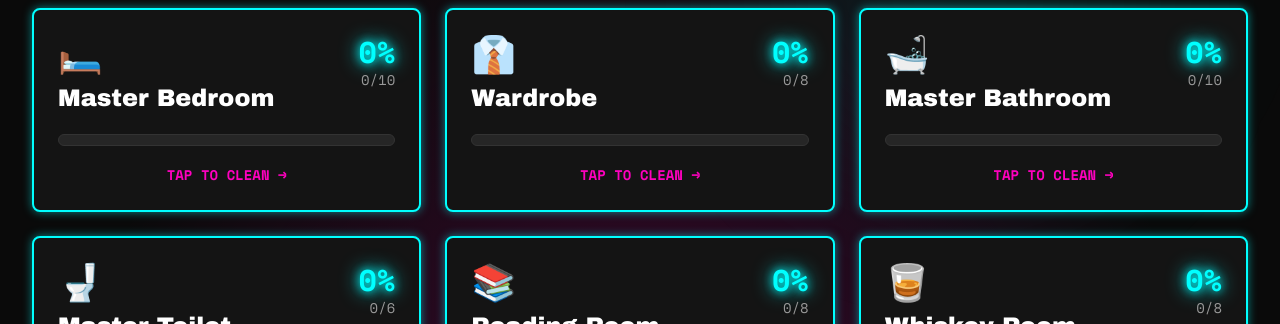
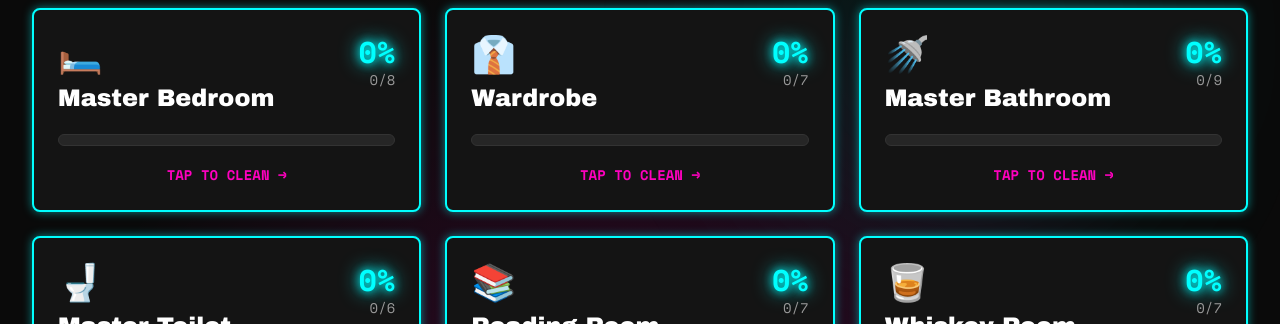
Before and after one commit to donnabickley90/sg-28d6d1dc-51ce-454e-bd7f-e71d35fc95d4-1778813391, a Next.js app: page / in a window 1280 px wide. Shown: the part 476-800 px from the top of the page. Built offline with nearby package versions, Linux system fonts and the light colour scheme.

Commit message:
feat(planner): add animal enclosures and cleaning checklists

```diff
--- a/src/contexts/CleaningProvider.tsx
+++ b/src/contexts/CleaningProvider.tsx
@@ -27,261 +27,308 @@ const CleaningContext = createContext<CleaningContextType | undefined>(undefined
 
 const defaultRooms: Room[] = [
   {
-    id: 'master-bedroom',
-    name: 'Master Bedroom',
-    emoji: '🛏️',
+    id: "master-bedroom",
+    name: "Master Bedroom",
+    emoji: "🛏️",
     tasks: [
-      { id: '1', text: 'Strip bed and wash all bedding including pillows', completed: false },
-      { id: '2', text: 'Vacuum under bed and nightstands', completed: false },
-      { id: '3', text: 'Dust ceiling fan and light fixtures', completed: false },
-      { id: '4', text: 'Wipe down all surfaces and nightstands', completed: false },
-      { id: '5', text: 'Clean mirrors and windows', completed: false },
-      { id: '6', text: 'Organize and declutter dresser tops', completed: false },
-      { id: '7', text: 'Vacuum or mop floors thoroughly', completed: false },
-      { id: '8', text: 'Dust baseboards and corners', completed: false },
-      { id: '9', text: 'Clean air vents', completed: false },
-      { id: '10', text: 'Flip or rotate mattress', completed: false },
-    ],
+      { id: "mb-1", text: "Strip and wash all bedding", completed: false },
+      { id: "mb-2", text: "Vacuum under the bed", completed: false },
+      { id: "mb-3", text: "Dust ceiling fans and light fixtures", completed: false },
+      { id: "mb-4", text: "Wipe down nightstands and dressers", completed: false },
+      { id: "mb-5", text: "Clean mirrors and windows", completed: false },
+      { id: "mb-6", text: "Organize closet", completed: false },
+      { id: "mb-7", text: "Vacuum or mop floors", completed: false },
+      { id: "mb-8", text: "Dust baseboards and corners", completed: false },
+    ]
   },
   {
-    id: 'wardrobe',
-    name: 'Wardrobe',
-    emoji: '👔',
+    id: "wardrobe",
+    name: "Wardrobe",
+    emoji: "👔",
     tasks: [
-      { id: '1', text: 'Remove all clothes and sort: keep, donate, trash', completed: false },
-      { id: '2', text: 'Vacuum or wipe down shelves and drawers', completed: false },
-      { id: '3', text: 'Organize clothes by category and color', completed: false },
-      { id: '4', text: 'Check for moths or pests', completed: false },
-      { id: '5', text: 'Clean mirrors inside wardrobe', completed: false },
-      { id: '6', text: 'Dust top of wardrobe', completed: false },
-      { id: '7', text: 'Replace or freshen sachets/cedar blocks', completed: false },
-      { id: '8', text: 'Wipe down handles and doors', completed: false },
-    ],
+      { id: "wr-1", text: "Sort through clothes - donate/discard", completed: false },
+      { id: "wr-2", text: "Vacuum closet floor", completed: false },
+      { id: "wr-3", text: "Wipe down shelves and rods", completed: false },
+      { id: "wr-4", text: "Organize shoes", completed: false },
+      { id: "wr-5", text: "Check for moths/pests", completed: false },
+      { id: "wr-6", text: "Clean mirrors", completed: false },
+      { id: "wr-7", text: "Organize accessories", completed: false },
+    ]
   },
   {
-    id: 'master-bathroom',
-    name: 'Master Bathroom',
-    emoji: '🛁',
+    id: "master-bathroom",
+    name: "Master Bathroom",
+    emoji: "🚿",
     tasks: [
-      { id: '1', text: 'Scrub shower/tub with cleaner and brush', completed: false },
-      { id: '2', text: 'Clean grout and tiles', completed: false },
-      { id: '3', text: 'Scrub sink and faucet', completed: false },
-      { id: '4', text: 'Clean mirrors thoroughly', completed: false },
-      { id: '5', text: 'Wipe down countertops and vanity', completed: false },
-      { id: '6', text: 'Empty and clean cabinets/drawers', completed: false },
-      { id: '7', text: 'Wash bath mats and shower curtain', completed: false },
-      { id: '8', text: 'Scrub floor and baseboards', completed: false },
-      { id: '9', text: 'Clean exhaust fan', completed: false },
-      { id: '10', text: 'Restock toiletries and organize', completed: false },
-    ],
+      { id: "mbath-1", text: "Scrub shower/tub and grout", completed: false },
+      { id: "mbath-2", text: "Clean toilet thoroughly", completed: false },
+      { id: "mbath-3", text: "Wipe down sink and counters", completed: false },
+      { id: "mbath-4", text: "Clean mirrors", completed: false },
+      { id: "mbath-5", text: "Empty and organize cabinets", completed: false },
+      { id: "mbath-6", text: "Wash bath mats and towels", completed: false },
+      { id: "mbath-7", text: "Clean exhaust fan", completed: false },
+      { id: "mbath-8", text: "Mop floor", completed: false },
+      { id: "mbath-9", text: "Descale faucets and showerhead", completed: false },
+    ]
   },
   {
-    id: 'master-toilet',
-    name: 'Master Toilet',
-    emoji: '🚽',
+    id: "master-toilet",
+    name: "Master Toilet",
+    emoji: "🚽",
     tasks: [
-      { id: '1', text: 'Deep clean toilet bowl with brush and cleaner', completed: false },
-      { id: '2', text: 'Wipe down exterior of toilet', completed: false },
-      { id: '3', text: 'Clean behind and around toilet base', completed: false },
-      { id: '4', text: 'Disinfect toilet seat and lid', completed: false },
-      { id: '5', text: 'Wipe down walls and door', completed: false },
-      { id: '6', text: 'Mop floor thoroughly', completed: false },
-    ],
+      { id: "mt-1", text: "Deep clean toilet bowl", completed: false },
+      { id: "mt-2", text: "Scrub toilet exterior and base", completed: false },
+      { id: "mt-3", text: "Clean sink and faucet", completed: false },
+      { id: "mt-4", text: "Wipe down walls and door", completed: false },
+      { id: "mt-5", text: "Empty trash", completed: false },
+      { id: "mt-6", text: "Mop floor", completed: false },
+    ]
   },
   {
-    id: 'reading-room',
-    name: 'Reading Room',
-    emoji: '📚',
+    id: "reading-room",
+    name: "Reading Room",
+    emoji: "📚",
     tasks: [
-      { id: '1', text: 'Dust all bookshelves top to bottom', completed: false },
-      { id: '2', text: 'Wipe down book spines', completed: false },
-      { id: '3', text: 'Vacuum or mop floors', completed: false },
-      { id: '4', text: 'Clean windows and window sills', completed: false },
-      { id: '5', text: 'Dust ceiling fan and light fixtures', completed: false },
-      { id: '6', text: 'Wipe down reading chair/couch', completed: false },
-      { id: '7', text: 'Organize books and declutter', completed: false },
-      { id: '8', text: 'Clean baseboards', completed: false },
-    ],
+      { id: "rr-1", text: "Dust all bookshelves", completed: false },
+      { id: "rr-2", text: "Organize books", completed: false },
+      { id: "rr-3", text: "Vacuum reading chair/couch", completed: false },
+      { id: "rr-4", text: "Clean windows", completed: false },
+      { id: "rr-5", text: "Dust light fixtures", completed: false },
+      { id: "rr-6", text: "Vacuum or mop floor", completed: false },
+      { id: "rr-7", text: "Wipe down side tables", completed: false },
+    ]
   },
   {
-    id: 'whiskey-room',
-    name: 'Whiskey Room',
-    emoji: '🥃',
+    id: "whiskey-room",
+    name: "Whiskey Room",
+    emoji: "🥃",
     tasks: [
-      { id: '1', text: 'Dust all bottles and display shelves', completed: false },
-      { id: '2', text: 'Clean glassware and decanters', completed: false },
-      { id: '3', text: 'Wipe down bar surface', completed: false },
-      { id: '4', text: 'Organize bottles and check inventory', completed: false },
-      { id: '5', text: 'Vacuum or mop floors', completed: false },
-      { id: '6', text: 'Clean windows and mirrors', completed: false },
-      { id: '7', text: 'Dust ceiling fan and light fixtures', completed: false },
-      { id: '8', text: 'Wipe down chairs/seating', completed: false },
-    ],
+      { id: "whr-1", text: "Dust all bottles and shelves", completed: false },
+      { id: "whr-2", text: "Polish glassware", completed: false },
+      { id: "whr-3", text: "Clean bar cart or cabinet", completed: false },
+      { id: "whr-4", text: "Organize spirits collection", completed: false },
+      { id: "whr-5", text: "Wipe down surfaces", completed: false },
+      { id: "whr-6", text: "Vacuum floor", completed: false },
+      { id: "whr-7", text: "Clean any seating", completed: false },
+    ]
   },
   {
-    id: 'makeup-area',
-    name: 'Makeup Area',
-    emoji: '💄',
+    id: "makeup-area",
+    name: "Makeup Area",
+    emoji: "💄",
     tasks: [
-      { id: '1', text: 'Declutter and discard expired products', completed: false },
-      { id: '2', text: 'Clean all makeup brushes and tools', completed: false },
-      { id: '3', text: 'Wipe down vanity surface', completed: false },
-      { id: '4', text: 'Clean mirror thoroughly', completed: false },
-      { id: '5', text: 'Organize drawers and storage', completed: false },
-      { id: '6', text: 'Dust light fixtures and bulbs', completed: false },
-      { id: '7', text: 'Vacuum or sweep floor', completed: false },
-      { id: '8', text: 'Sanitize frequently-touched surfaces', completed: false },
-    ],
+      { id: "ma-1", text: "Sort through makeup - discard expired items", completed: false },
+      { id: "ma-2", text: "Clean makeup brushes", completed: false },
+      { id: "ma-3", text: "Wipe down vanity and mirror", completed: false },
+      { id: "ma-4", text: "Organize drawers", completed: false },
+      { id: "ma-5", text: "Clean beauty tools", completed: false },
+      { id: "ma-6", text: "Dust light fixtures", completed: false },
+      { id: "ma-7", text: "Vacuum around area", completed: false },
+    ]
   },
   {
-    id: 'kitchen',
-    name: 'Kitchen',
-    emoji: '🍳',
+    id: "kitchen",
+    name: "Kitchen",
+    emoji: "🍳",
     tasks: [
-      { id: '1', text: 'Deep clean oven and stovetop', completed: false },
-      { id: '2', text: 'Clean microwave inside and out', completed: false },
-      { id: '3', text: 'Empty fridge, wipe shelves, discard old food', completed: false },
-      { id: '4', text: 'Clean dishwasher filter and run empty cycle', completed: false },
-      { id: '5', text: 'Wipe down all cabinets inside and out', completed: false },
-      { id: '6', text: 'Scrub sink and faucet', completed: false },
-      { id: '7', text: 'Clean countertops and backsplash', completed: false },
-      { id: '8', text: 'Mop floors including under appliances', completed: false },
-      { id: '9', text: 'Organize pantry and check expiry dates', completed: false },
-      { id: '10', text: 'Dust light fixtures and clean exhaust fan', completed: false },
-      { id: '11', text: 'Clean trash can inside and out', completed: false },
-    ],
+      { id: "k-1", text: "Clean out and organize fridge", completed: false },
+      { id: "k-2", text: "Clean oven and stovetop", completed: false },
+      { id: "k-3", text: "Empty and organize all cabinets", completed: false },
+      { id: "k-4", text: "Wipe down counters and backsplash", completed: false },
+      { id: "k-5", text: "Clean sink and disposal", completed: false },
+      { id: "k-6", text: "Clean microwave inside and out", completed: false },
+      { id: "k-7", text: "Organize pantry", completed: false },
+      { id: "k-8", text: "Clean dishwasher filter", completed: false },
+      { id: "k-9", text: "Wipe down appliances", completed: false },
+      { id: "k-10", text: "Mop floor", completed: false },
+      { id: "k-11", text: "Clean light fixtures", completed: false },
+    ]
   },
   {
-    id: 'spare-bathroom',
-    name: 'Spare Bathroom',
-    emoji: '🚿',
+    id: "spare-bathroom",
+    name: "Spare Bathroom",
+    emoji: "🛁",
     tasks: [
-      { id: '1', text: 'Scrub shower/tub', completed: false },
-      { id: '2', text: 'Clean grout and tiles', completed: false },
-      { id: '3', text: 'Scrub sink and faucet', completed: false },
-      { id: '4', text: 'Clean mirror', completed: false },
-      { id: '5', text: 'Wipe down countertops', completed: false },
-      { id: '6', text: 'Empty and clean cabinets', completed: false },
-      { id: '7', text: 'Wash bath mats', completed: false },
-      { id: '8', text: 'Mop floor', completed: false },
-      { id: '9', text: 'Clean exhaust fan', completed: false },
-    ],
+      { id: "sbath-1", text: "Scrub shower/tub", completed: false },
+      { id: "sbath-2", text: "Clean toilet", completed: false },
+      { id: "sbath-3", text: "Wipe down sink and counter", completed: false },
+      { id: "sbath-4", text: "Clean mirror", completed: false },
+      { id: "sbath-5", text: "Organize cabinets", completed: false },
+      { id: "sbath-6", text: "Wash towels", completed: false },
+      { id: "sbath-7", text: "Mop floor", completed: false },
+    ]
   },
   {
-    id: 'spare-toilet-1',
-    name: 'Spare Toilet 1',
-    emoji: '🚽',
+    id: "spare-toilet-1",
+    name: "Spare Toilet 1",
+    emoji: "🚽",
     tasks: [
-      { id: '1', text: 'Deep clean toilet bowl', completed: false },
-      { id: '2', text: 'Wipe down exterior of toilet', completed: false },
-      { id: '3', text: 'Clean behind toilet', completed: false },
-      { id: '4', text: 'Disinfect seat and lid', completed: false },
-      { id: '5', text: 'Wipe walls and door', completed: false },
-      { id: '6', text: 'Mop floor', completed: false },
-    ],
+      { id: "st1-1", text: "Deep clean toilet", completed: false },
+      { id: "st1-2", text: "Clean sink", completed: false },
+      { id: "st1-3", text: "Wipe walls and door", completed: false },
+      { id: "st1-4", text: "Empty trash", completed: false },
+      { id: "st1-5", text: "Mop floor", completed: false },
+    ]
   },
   {
-    id: 'spare-toilet-2',
-    name: 'Spare Toilet 2',
-    emoji: '🚽',
+    id: "spare-toilet-2",
+    name: "Spare Toilet 2",
+    emoji: "🚽",
     tasks: [
-      { id: '1', text: 'Deep clean toilet bowl', completed: false },
-      { id: '2', text: 'Wipe down exterior of toilet', completed: false },
-      { id: '3', text: 'Clean behind toilet', completed: false },
-      { id: '4', text: 'Disinfect seat and lid', completed: false },
-      { id: '5', text: 'Wipe walls and door', completed: false },
-      { id: '6', text: 'Mop floor', completed: false },
-    ],
+      { id: "st2-1", text: "Deep clean toilet", completed: false },
+      { id: "st2-2", text: "Clean sink", completed: false },
+      { id: "st2-3", text: "Wipe walls and door", completed: false },
+      { id: "st2-4", text: "Empty trash", completed: false },
+      { id: "st2-5", text: "Mop floor", completed: false },
+    ]
   },
   {
-    id: 'laundry',
-    name: 'Laundry',
-    emoji: '🧺',
+    id: "laundry",
+    name: "Laundry",
+    emoji: "🧺",
     tasks: [
-      { id: '1', text: 'Clean washing machine drum and seals', completed: false },
-      { id: '2', text: 'Run empty hot cycle with cleaner', completed: false },
-      { id: '3', text: 'Clean dryer lint trap and vent', completed: false },
-      { id: '4', text: 'Wipe down machines exterior', completed: false },
-      { id: '5', text: 'Organize detergents and supplies', completed: false },
-      { id: '6', text: 'Sweep and mop floor', completed: false },
-      { id: '7', text: 'Clean sink if present', completed: false },
-      { id: '8', text: 'Dust shelves and cabinets', completed: false },
-    ],
+      { id: "l-1", text: "Clean washing machine drum and seals", completed: false },
+      { id: "l-2", text: "Clean dryer lint trap and vent", completed: false },
+      { id: "l-3", text: "Wipe down machines", completed: false },
+      { id: "l-4", text: "Organize detergents and supplies", completed: false },
+      { id: "l-5", text: "Sweep and mop floor", completed: false },
+      { id: "l-6", text: "Empty and sort laundry baskets", completed: false },
+    ]
   },
   {
-    id: 'lounge-room',
-    name: 'Lounge Room',
-    emoji: '🛋️',
+    id: "lounge-room",
+    name: "Lounge Room",
+    emoji: "🛋️",
     tasks: [
-      { id: '1', text: 'Vacuum couch and cushions', completed: false },
-      { id: '2', text: 'Dust all surfaces and shelves', completed: false },
-      { id: '3', text: 'Clean TV screen and electronics', completed: false },
-      { id: '4', text: 'Vacuum or mop floors thoroughly', completed: false },
-      { id: '5', text: 'Clean windows and window sills', completed: false },
-      { id: '6', text: 'Dust ceiling fan and light fixtures', completed: false },
-      { id: '7', text: 'Organize and declutter', completed: false },
-      { id: '8', text: 'Clean baseboards', completed: false },
-      { id: '9', text: 'Spot clean walls if needed', completed: false },
-    ],
+      { id: "lr-1", text: "Vacuum all furniture", completed: false },
+      { id: "lr-2", text: "Dust all surfaces", completed: false },
+      { id: "lr-3", text: "Clean TV and entertainment center", completed: false },
+      { id: "lr-4", text: "Organize media and cables", completed: false },
+      { id: "lr-5", text: "Clean windows", completed: false },
+      { id: "lr-6", text: "Vacuum or mop floor", completed: false },
+      { id: "lr-7", text: "Wash throw pillows and blankets", completed: false },
+      { id: "lr-8", text: "Dust ceiling fan and lights", completed: false },
+    ]
   },
   {
-    id: 'dining-area',
-    name: 'Dining Area',
-    emoji: '🍽️',
+    id: "dining-area",
+    name: "Dining Area",
+    emoji: "🍽️",
     tasks: [
-      { id: '1', text: 'Wipe down dining table', completed: false },
-      { id: '2', text: 'Clean chairs including legs', completed: false },
-      { id: '3', text: 'Dust light fixtures and chandelier', completed: false },
-      { id: '4', text: 'Clean sideboard or buffet', completed: false },
-      { id: '5', text: 'Vacuum or mop floors', completed: false },
-      { id: '6', text: 'Clean windows', completed: false },
-      { id: '7', text: 'Dust baseboards', completed: false },
-      { id: '8', text: 'Organize table linens and napkins', completed: false },
-    ],
+      { id: "d-1", text: "Wipe down dining table", completed: false },
+      { id: "d-2", text: "Clean chairs thoroughly", completed: false },
+      { id: "d-3", text: "Polish any wood furniture", completed: false },
+      { id: "d-4", text: "Clean light fixture/chandelier", completed: false },
+      { id: "d-5", text: "Organize sideboard/buffet", completed: false },
+      { id: "d-6", text: "Vacuum or mop floor", completed: false },
+      { id: "d-7", text: "Clean windows if applicable", completed: false },
+    ]
   },
   {
-    id: 'mud-room',
-    name: 'Mud Room',
-    emoji: '👢',
+    id: "mud-room",
+    name: "Mud Room",
+    emoji: "👢",
     tasks: [
-      { id: '1', text: 'Clean shoe storage and organize shoes', completed: false },
-      { id: '2', text: 'Wipe down coat hooks and hangers', completed: false },
-      { id: '3', text: 'Sweep and mop floor', completed: false },
-      { id: '4', text: 'Clean door and handles', completed: false },
-      { id: '5', text: 'Organize bags and outdoor gear', completed: false },
-      { id: '6', text: 'Dust shelves and cubbies', completed: false },
-      { id: '7', text: 'Clean baseboards', completed: false },
-    ],
+      { id: "mr-1", text: "Organize shoes and boots", completed: false },
+      { id: "mr-2", text: "Sort through coats and jackets", completed: false },
+      { id: "mr-3", text: "Wipe down benches and hooks", completed: false },
+      { id: "mr-4", text: "Sweep and mop floor", completed: false },
+      { id: "mr-5", text: "Clean storage cubbies", completed: false },
+      { id: "mr-6", text: "Empty and organize bags", completed: false },
+    ]
   },
   {
-    id: 'entry',
-    name: 'Entry',
-    emoji: '🚪',
+    id: "entry",
+    name: "Entry",
+    emoji: "🚪",
     tasks: [
-      { id: '1', text: 'Sweep and mop entryway floor', completed: false },
-      { id: '2', text: 'Clean front door inside and out', completed: false },
-      { id: '3', text: 'Wipe down door handles and hardware', completed: false },
-      { id: '4', text: 'Dust light fixtures', completed: false },
-      { id: '5', text: 'Clean mirrors or decorations', completed: false },
-      { id: '6', text: 'Organize shoe rack or entry storage', completed: false },
-      { id: '7', text: 'Shake out entry mat', completed: false },
-    ],
+      { id: "e-1", text: "Clean front door inside and out", completed: false },
+      { id: "e-2", text: "Wipe down entry table/console", completed: false },
+      { id: "e-3", text: "Clean mirror", completed: false },
+      { id: "e-4", text: "Organize key hooks and mail", completed: false },
+      { id: "e-5", text: "Sweep and mop floor", completed: false },
+      { id: "e-6", text: "Clean light fixtures", completed: false },
+    ]
   },
   {
-    id: 'snake-enclosures',
-    name: 'Snake Enclosures',
-    emoji: '🐍',
+    id: "snake-enclosure-1",
+    name: "Snake Enclosure 1",
+    emoji: "🐍",
     tasks: [
-      { id: '1', text: 'Remove snake to safe temporary container', completed: false },
-      { id: '2', text: 'Remove all substrate and decorations', completed: false },
-      { id: '3', text: 'Wipe down glass walls with reptile-safe cleaner', completed: false },
-      { id: '4', text: 'Disinfect water bowl and hide boxes', completed: false },
-      { id: '5', text: 'Replace with fresh substrate', completed: false },
-      { id: '6', text: 'Clean heating elements and check temps', completed: false },
-      { id: '7', text: 'Reorganize decorations and add fresh water', completed: false },
-      { id: '8', text: 'Return snake to enclosure', completed: false },
-      { id: '9', text: 'Clean exterior of enclosure', completed: false },
-    ],
+      { id: "se1-1", text: "Remove snake to secure location", completed: false },
+      { id: "se1-2", text: "Remove all substrate", completed: false },
+      { id: "se1-3", text: "Deep clean glass/walls with reptile-safe cleaner", completed: false },
+      { id: "se1-4", text: "Clean all decorations and hides", completed: false },
+      { id: "se1-5", text: "Sanitize water bowl", completed: false },
+      { id: "se1-6", text: "Check and clean heating elements", completed: false },
+      { id: "se1-7", text: "Replace substrate", completed: false },
+      { id: "se1-8", text: "Return decorations and snake safely", completed: false },
+      { id: "se1-9", text: "Check temperature and humidity levels", completed: false },
+    ]
+  },
+  {
+    id: "snake-enclosure-2",
+    name: "Snake Enclosure 2",
+    emoji: "🐍",
+    tasks: [
+      { id: "se2-1", text: "Remove snake to secure location", completed: false },
+      { id: "se2-2", text: "Remove all substrate", completed: false },
+      { id: "se2-3", text: "Deep clean glass/walls with reptile-safe cleaner", completed: false },
+      { id: "se2-4", text: "Clean all decorations and hides", completed: false },
+      { id: "se2-5", text: "Sanitize water bowl", completed: false },
+      { id: "se2-6", text: "Check and clean heating elements", completed: false },
+      { id: "se2-7", text: "Replace substrate", completed: false },
+      { id: "se2-8", text: "Return decorations and snake safely", completed: false },
+      { id: "se2-9", text: "Check temperature and humidity levels", completed: false },
+    ]
+  },
+  {
+    id: "snake-enclosure-3",
+    name: "Snake Enclosure 3",
+    emoji: "🐍",
+    tasks: [
+      { id: "se3-1", text: "Remove snake to secure location", completed: false },
+      { id: "se3-2", text: "Remove all substrate", completed: false },
+      { id: "se3-3", text: "Deep clean glass/walls with reptile-safe cleaner", completed: false },
+      { id: "se3-4", text: "Clean all decorations and hides", completed: false },
+      { id: "se3-5", text: "Sanitize water bowl", completed: false },
+      { id: "se3-6", text: "Check and clean heating elements", completed: false },
+      { id: "se3-7", text: "Replace substrate", completed: false },
+      { id: "se3-8", text: "Return decorations and snake safely", completed: false },
+      { id: "se3-9", text: "Check temperature and humidity levels", completed: false },
+    ]
+  },
+  {
+    id: "cat-room",
+    name: "Cat Room",
+    emoji: "🐱",
+    tasks: [
+      { id: "cr-1", text: "Scoop and clean all litter boxes thoroughly", completed: false },
+      { id: "cr-2", text: "Vacuum cat trees and scratching posts", completed: false },
+      { id: "cr-3", text: "Wash all cat beds and blankets", completed: false },
+      { id: "cr-4", text: "Clean food and water bowls", completed: false },
+      { id: "cr-5", text: "Wipe down surfaces and remove fur", completed: false },
+      { id: "cr-6", text: "Organize cat toys", completed: false },
+      { id: "cr-7", text: "Vacuum floors and corners", completed: false },
+      { id: "cr-8", text: "Clean windows (cat TV spots)", completed: false },
+      { id: "cr-9", text: "Empty trash (used litter bags)", completed: false },
+    ]
+  },
+  {
+    id: "dog-room",
+    name: "Dog Room",
+    emoji: "🐕",
+    tasks: [
+      { id: "dr-1", text: "Wash all dog beds and blankets", completed: false },
+      { id: "dr-2", text: "Clean food and water bowls", completed: false },
+      { id: "dr-3", text: "Organize and clean dog toys", completed: false },
+      { id: "dr-4", text: "Vacuum floors thoroughly", completed: false },
+      { id: "dr-5", text: "Wipe down crates or kennels", completed: false },
+      { id: "dr-6", text: "Clean any gates or barriers", completed: false },
+      { id: "dr-7", text: "Organize leashes, collars, and gear", completed: false },
+      { id: "dr-8", text: "Mop floors", completed: false },
+      { id: "dr-9", text: "Empty and clean trash (waste bags)", completed: false },
+    ]
   },
 ];
 
```
